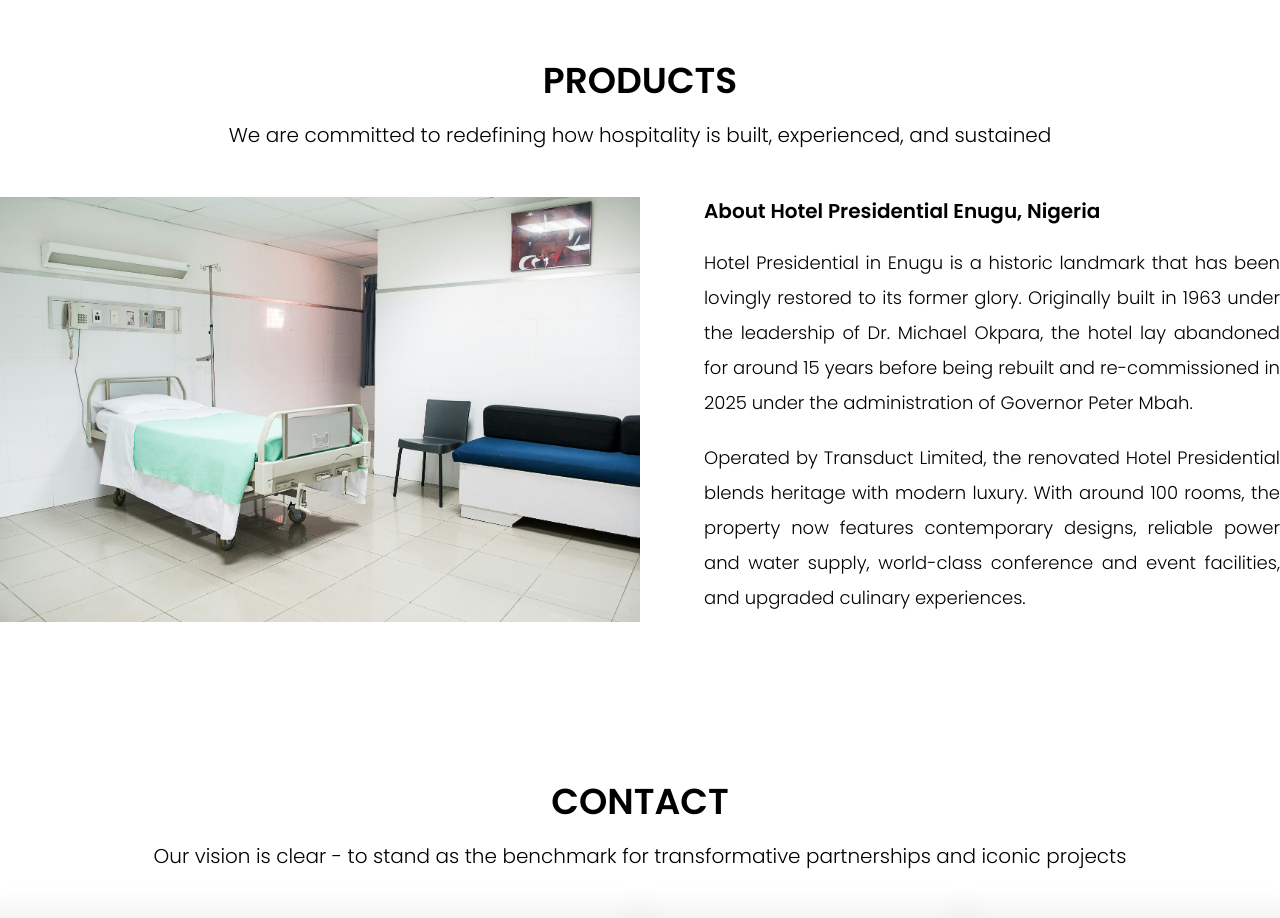
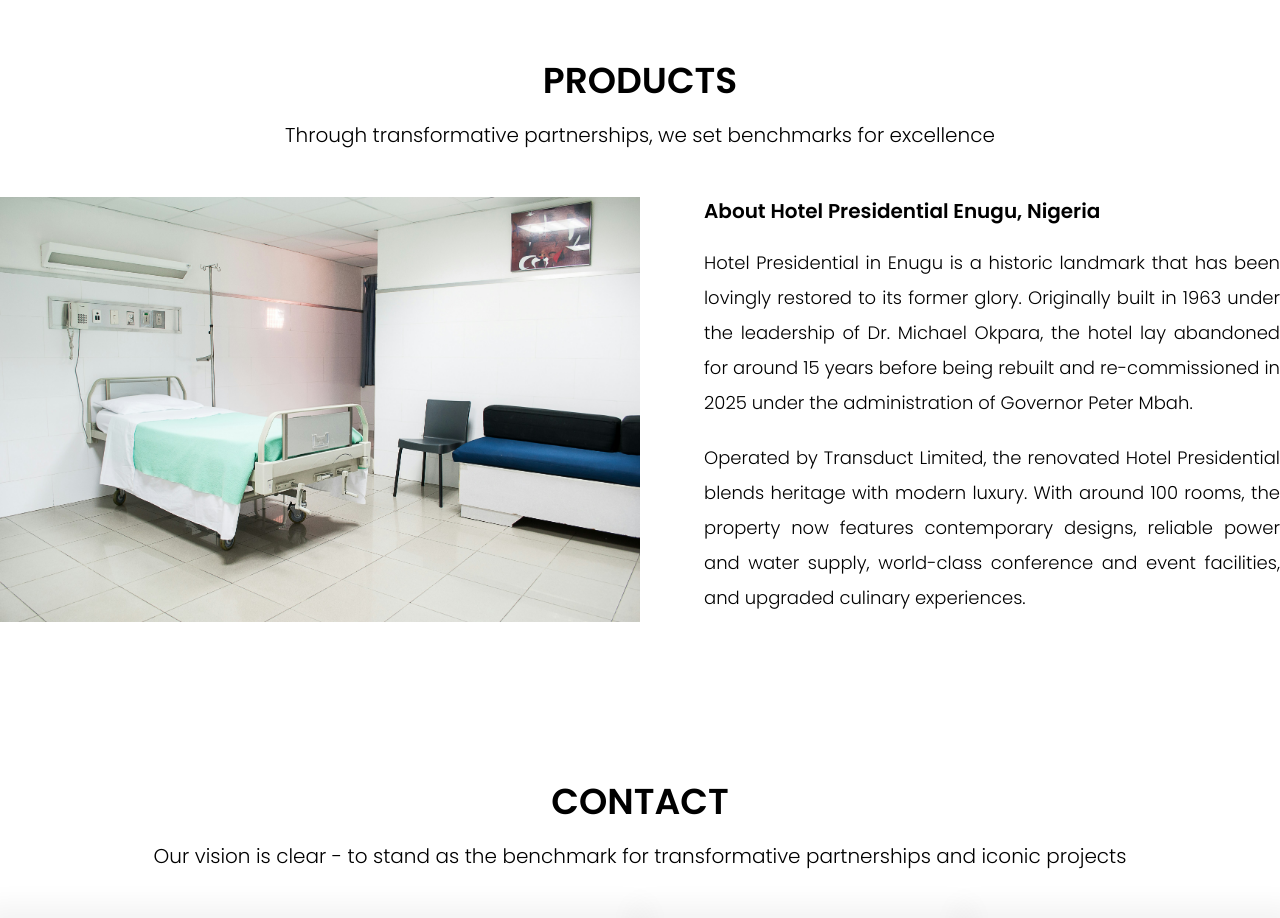
Before and after one commit to marketintelsolutions/transduct, a React (Vite) app: page / in a window 1280 px wide. Shown: the part 3780-4698 px from the top of the page. Built offline with nearby package versions, Linux system fonts and the light colour scheme.

Commit message:
updated products desc

```diff
--- a/src/components/Landing/Products.tsx
+++ b/src/components/Landing/Products.tsx
@@ -8,8 +8,7 @@ const Products = () => {
           PRODUCTS
         </h2>
         <p className="text-xl font-light text-center mt-5">
-          We are committed to redefining how hospitality is built, experienced,
-          and sustained
+          Through transformative partnerships, we set benchmarks for excellence
         </p>
 
         <div className="flex mt-12 gap-14 justify-between ">
```
